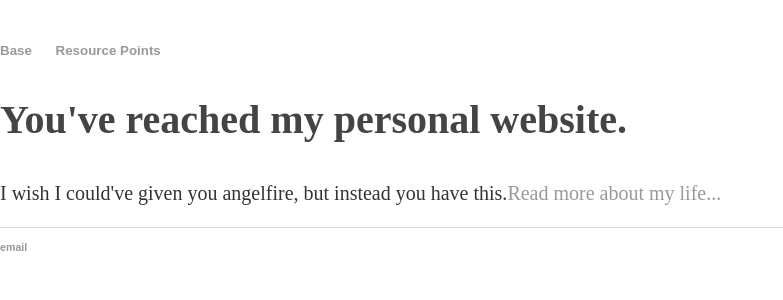
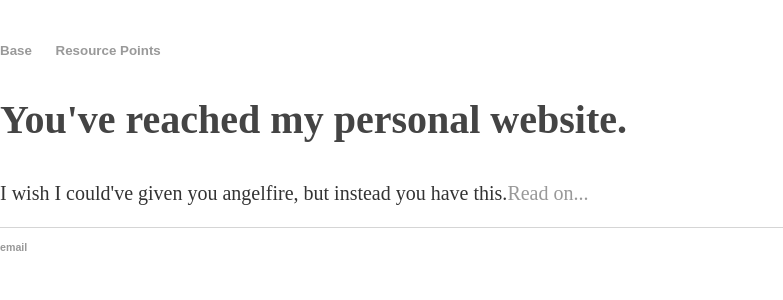
Before and after one commit to ray-dorai/ray-dorai.github.io, a Jekyll site: the page built from index.html, in a window 1280 px wide. Shown: the top 300 px of the page, without its empty margins (0-783 px from the left). Built offline with Jekyll 4.4.1, drawn with Linux system fonts in a browser that asks for light colours.

Commit message:
Update index.html

```diff
--- a/index.html
+++ b/index.html
@@ -4,5 +4,5 @@ title: Ray Doraisamy
 ---
 <div class="blurb">
         <h1>You've reached my personal website.</h1>
-	<p>I wish I could've given you angelfire, but instead you have this.<a href="/about">Read more about my life...</a></p>
+	<p>I wish I could've given you angelfire, but instead you have this.<a href="/rp">Read on...</a></p>
 </div><!-- /.blurb -->
```
